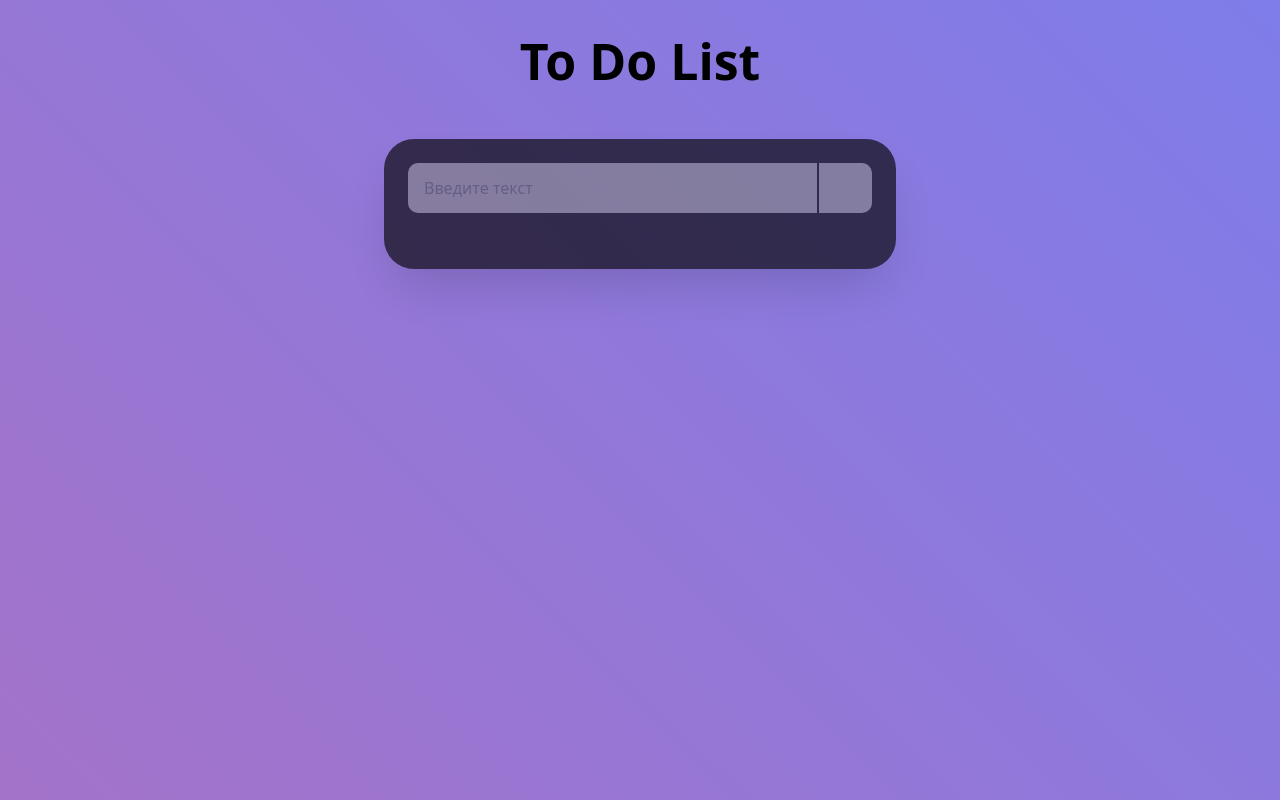
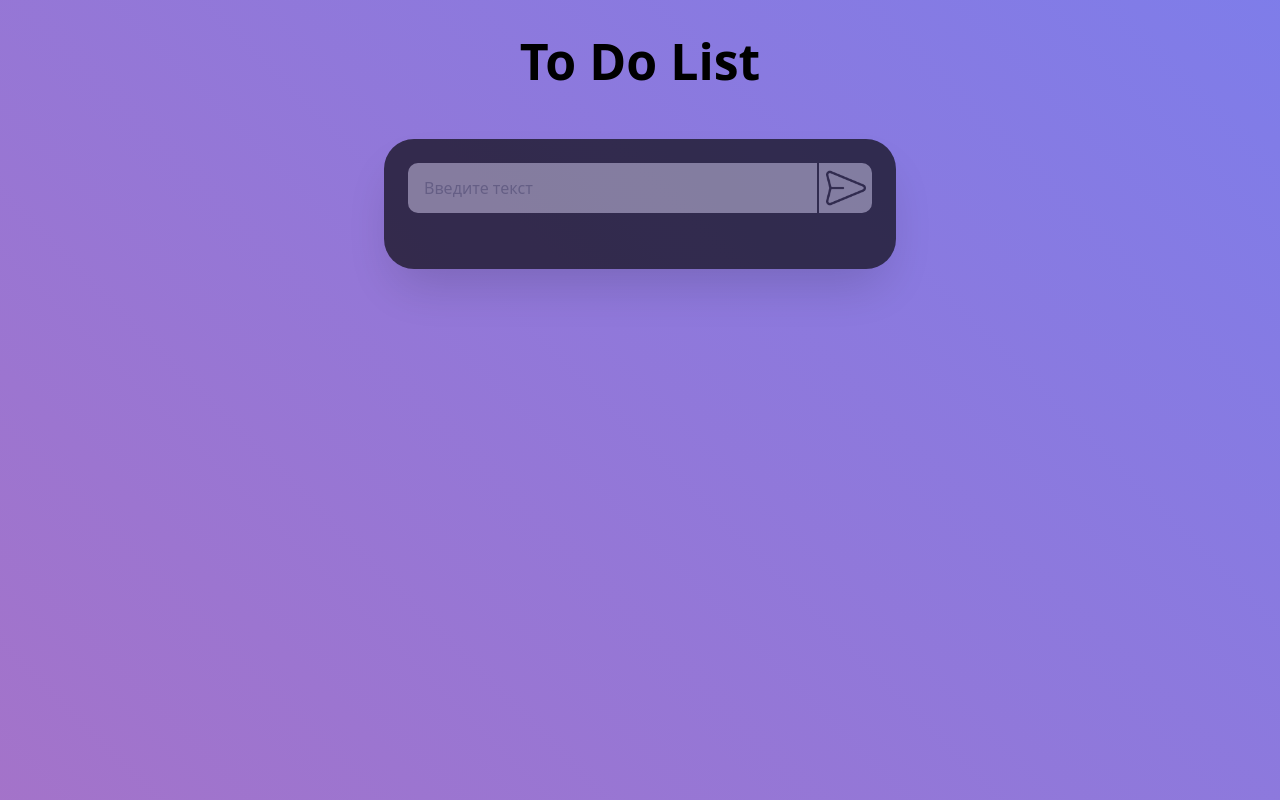
Before and after one commit to Yura1310/to_do_list, a plain HTML site: page index.html in a window 1280 px wide. Drawn offline with nearby package versions, Linux system fonts and the light colour scheme.

Commit message:
send btn

```diff
--- a/index.html
+++ b/index.html
@@ -17,7 +17,7 @@
             <form id="form" class="w-full h-[50px] flex animate-pulse duration-1000 hover:animate-none">
                 <input type="text" id="input" placeholder="Введите текст" class="w-full h-full rounded-l-[10px] pl-4">
                 <button type="submit" id="buttonSend" class="ml-[2px] h-full w-[60px] bg-white rounded-r-[10px] flex justify-center items-center">
-                    <img src="free-icon-send-736161.png" alt="" class=" w-[40px]">
+                    <img src="img/free-icon-send-736161.png" alt="" class=" w-[40px]">
                 </button>
             </form>
             <ul class="w-full h-full pt-8 grid gap-2" id="cont">
```
